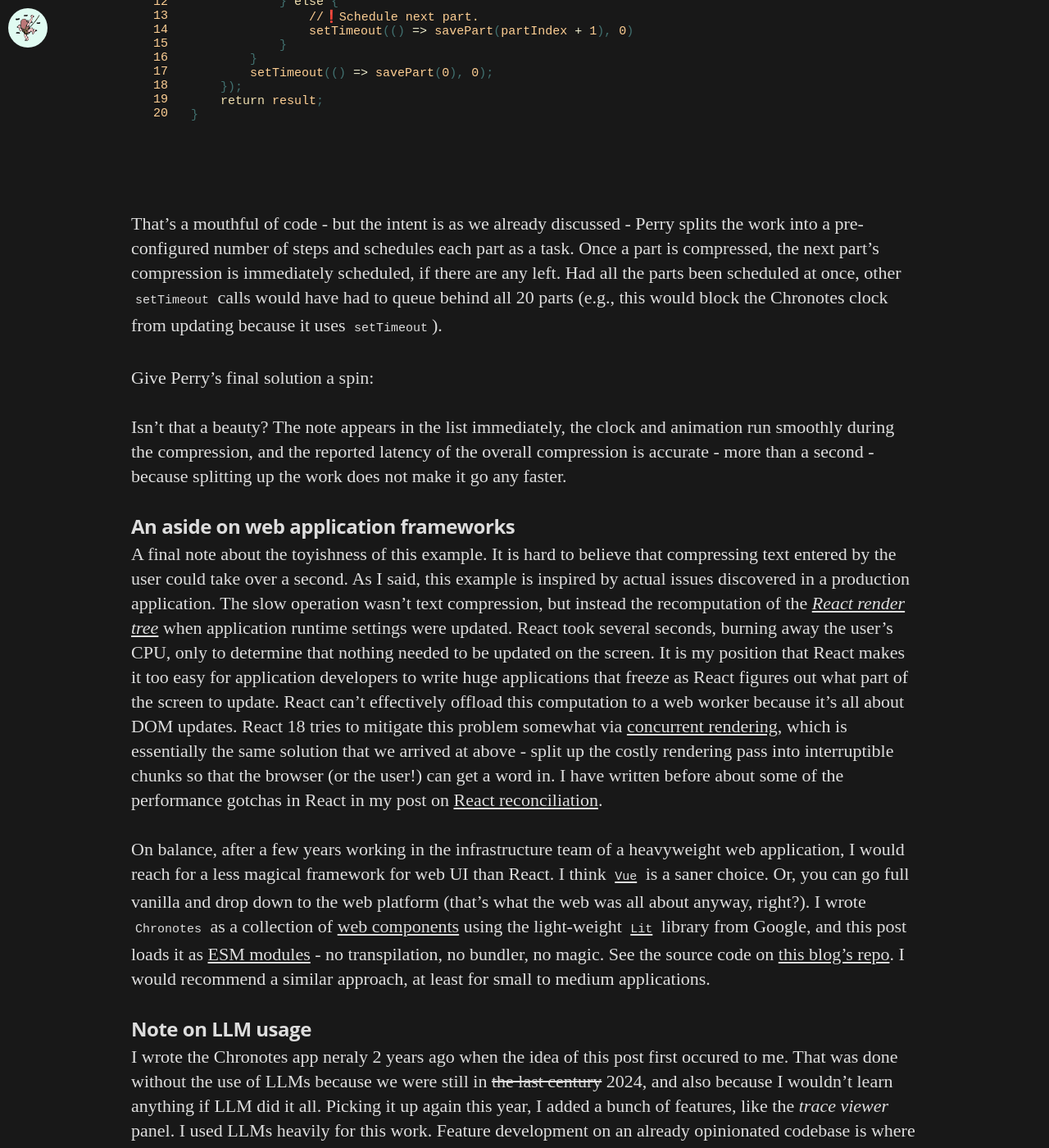
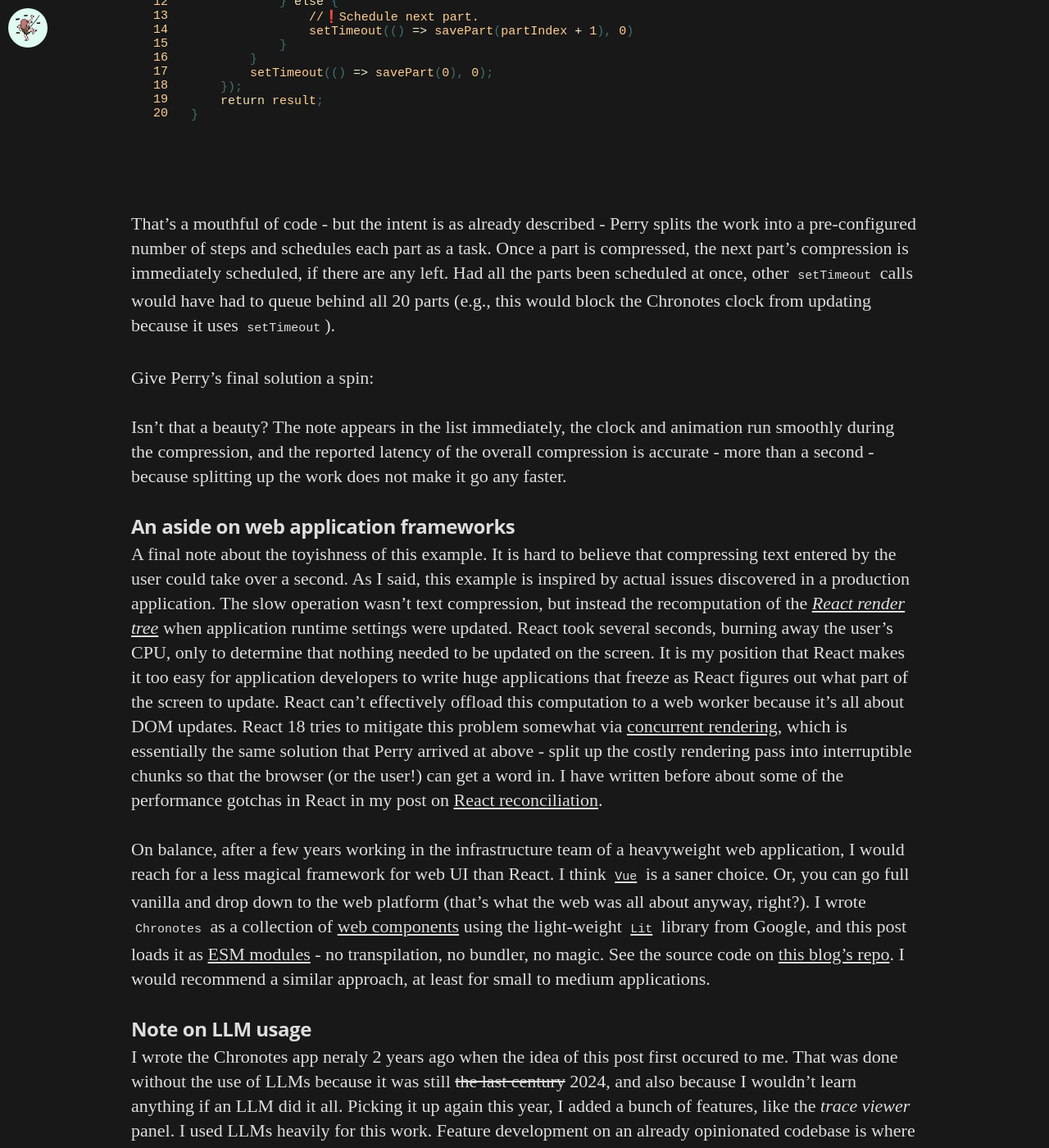
Before and after one commit to callpraths/callpraths.github.io, a Jekyll site: the page built from _posts/2026-02-02-web-ui-thread-freeze.markdown, in a window 1280 px wide and 1400 px high, scrolled down 10800 px. Shown: the whole window at 82% size. Built offline with Jekyll 4.4.1, drawn with Linux system fonts in a browser that asks for light colours; nearby versions of some CDN libraries; some web fonts are replaced; some of the changed text lies outside the part shown.

Commit message:
No we, no 4

```diff
--- a/_posts/2026-02-02-web-ui-thread-freeze.markdown
+++ b/_posts/2026-02-02-web-ui-thread-freeze.markdown
@@ -31,7 +31,7 @@ being saved. Once saved, the note appears in the notes list.
 
 I invite you to temporarily suspend disbelief and follow along as I look over the shoulders of a fellow engineer,
 [*Perry*], as he muddles through some soon-to-be-janky UI. Of course, saving a single line of text is unlikely to cause
-any performance issues. To make things more interesting, we make Perry's life harder at the outset: Chronotes becomes
+any performance issues. To make things more interesting, let's make Perry's life harder at the outset: Chronotes becomes
 super popular (who wouldn't want one, eh?) and the amount of space taken by the notes grows to be too large. Perry
 solves this problem by compressing the notes before saving them. Here's what the method that saves the notes looks like
 after he adds compression:
@@ -151,7 +151,7 @@ Hmm... what gives? To understand why there is no change, let's take a look at th
 statements are executed when `save()` is called. Open the new _Trace Viewer_ panel on the right side of the
 Chronotes widget above and add another note to see a trace of the statements in the `save()` method.
 
-The trace shows log statements issued from various points in the code listing. As we'd expect from the observed
+The trace shows log statements issued from various points in the code listing. As you'd expect from the observed
 behavior, the `compress()` method is called before both (a) the `stopTimer()` method is called, and (b) the `save()`
 method returns.
 
@@ -237,7 +237,7 @@ At this point, Perry is completely lost. The UI freeze bug refuses to go away. T
 gotten a chance to address it. But his latency dashboards are no longer reliable. Unrelated changes seem to be affecting
 the reported latency in unpredictable ways.
 
-Before we dig into why that's happening, try out the tracing panels in the Chronotes widgets above to see if you can get
+Before I dig into why that's happening, try out the tracing panels in the Chronotes widgets above to see if you can get
 an intuition to help Perry out.
 
 You will see that the order in which `compress()` and `stopTimer()` are called is different in the two cases. With only
@@ -422,7 +422,7 @@ async save(notes) {
 {% endhighlight %}
 </p>
 
-That's a mouthful of code - but the intent is as we already discussed - Perry splits the work into a pre-configured
+That's a mouthful of code - but the intent is as already described - Perry splits the work into a pre-configured
 number of steps and schedules each part as a task. Once a part is compressed, the next part's compression is immediately
 scheduled, if there are any left. Had all the parts been scheduled at once, other `setTimeout` calls would have had to
 queue behind all 20 parts (e.g., this would block the Chronotes clock from updating because it uses `setTimeout`).
@@ -446,9 +446,9 @@ application runtime settings were updated. React took several seconds, burning a
 that nothing needed to be updated on the screen. It is my position that React makes it too easy for application
 developers to write huge applications that freeze as React figures out what part of the screen to update. React can't
 effectively offload this computation to a web worker because it's all about DOM updates. React 18 tries to mitigate this
-problem somewhat via [concurrent rendering][react-concurrent], which is essentially the same solution that we arrived at
-above - split up the costly rendering pass into interruptible chunks so that the browser (or the user!) can get a word
-in. I have written before about some of the performance gotchas in React in my post on [React reconciliation].
+problem somewhat via [concurrent rendering][react-concurrent], which is essentially the same solution that Perry arrived
+at above - split up the costly rendering pass into interruptible chunks so that the browser (or the user!) can get a
+word in. I have written before about some of the performance gotchas in React in my post on [React reconciliation].
 
 On balance, after a few years working in the infrastructure team of a heavyweight web application, I would reach
 for a less magical framework for web UI than React. I think [`Vue`] is a saner choice. Or, you can go full vanilla and
@@ -460,7 +460,7 @@ I would recommend a similar approach, at least for small to medium applications.
 ### Note on LLM usage
 
 I wrote the Chronotes app neraly 2 years ago when the idea of this post first occured to me. That was done without the
-use of LLMs because we were still in ~~the last century~~ 2024, and also because I wouldn't learn anything if LLM did
+use of LLMs because it was still ~~the last century~~ 2024, and also because I wouldn't learn anything if an LLM did
 it all. Picking it up again this year, I added a bunch of features, like the _trace viewer_ panel. I used LLMs heavily
 for this work. Feature development on an already opinionated codebase is where LLMs really shine. Finally, I can't write
 CSS to save my life, so I let the LLM spin on that.
```
Also changed, not shown: other parts of _posts/2026-02-02-web-ui-thread-freeze.markdown (+1 -1 lines).
